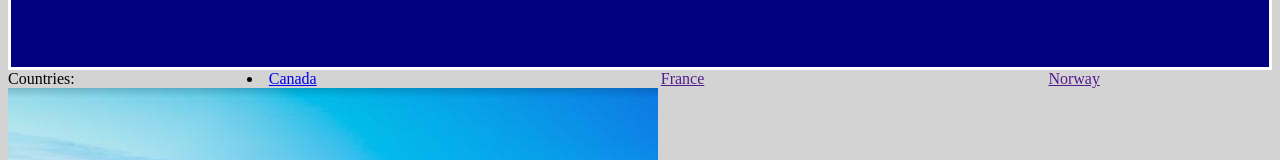
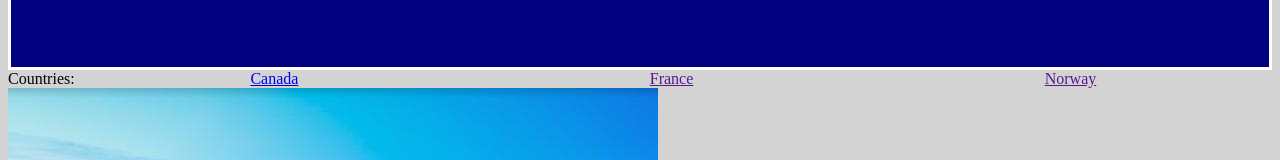
Before and after one commit to NSS-Day-Cohort-53/hello-world-the-groovy-green-beans, a plain HTML site: page index.html in a window 1280 px wide. Shown: the part 149-309 px from the top of the page. Drawn offline with Linux system fonts and the light colour scheme.

Commit message:
fixing merge conflict

```diff
--- a/index.html
+++ b/index.html
@@ -19,7 +19,7 @@
             <article class="navbar">
                 <div class="navbar__header">Countries:</div>
                 <div class="location">
-                    <li><a href="norway.html" class='active-page'>Canada</a></li>
+                    <a href="norway.html">Canada</a>
                     <a href="">France</a>
                     <a href="">Norway</a>
                 </div>
```
